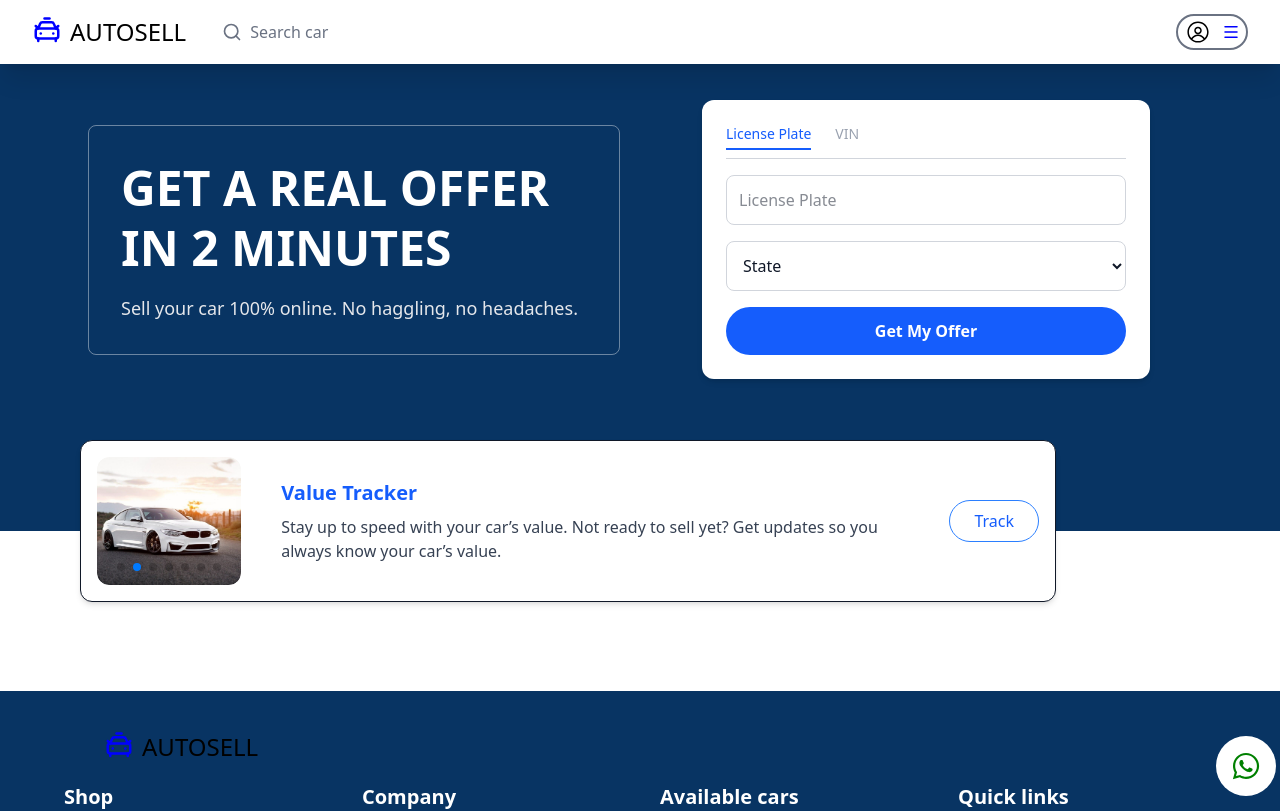
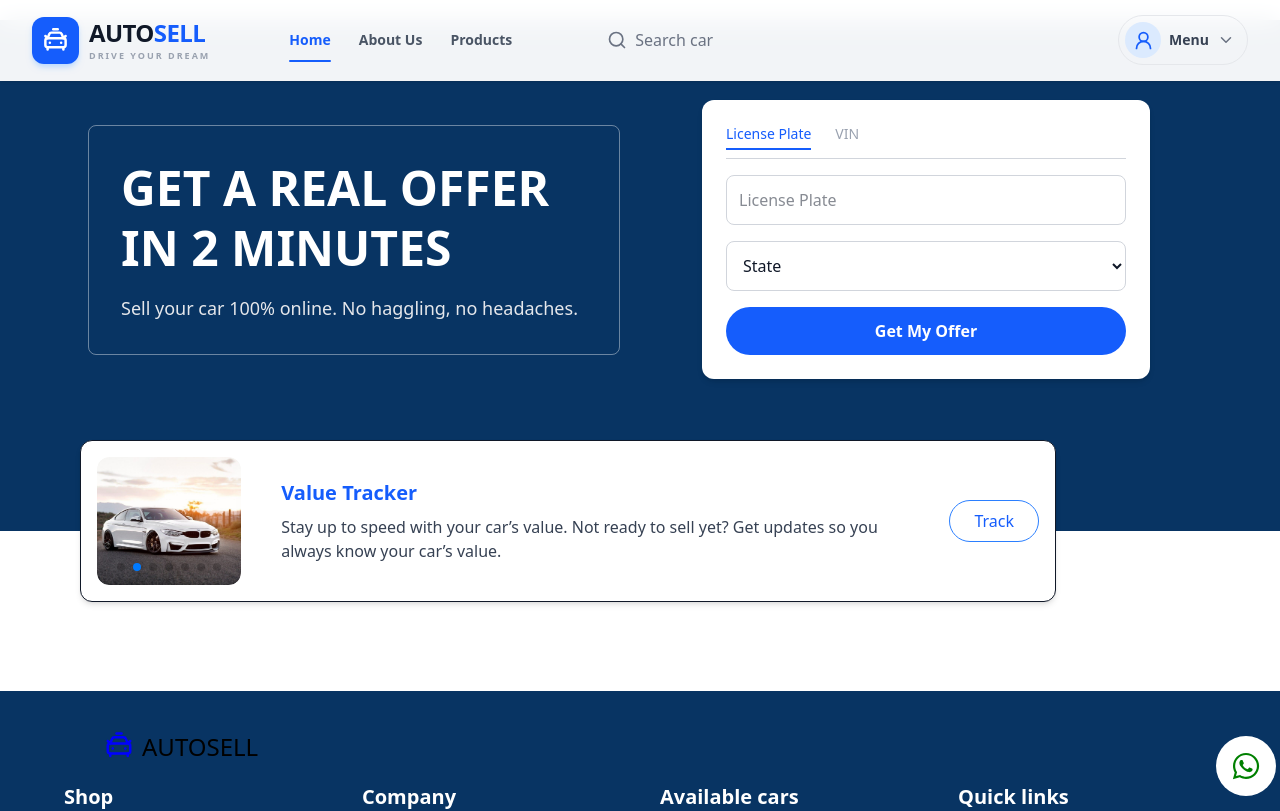
Before and after one commit to heur402/AUTOSELL, a React (Vite) app in the folder Frontend/: page / in a window 1280 px wide. Shown: the top 811 px of the page. Built offline with nearby package versions, Linux system fonts and the light colour scheme.

Commit message:
nav improve

```diff
--- a/Frontend/src/component/NavBar.jsx
+++ b/Frontend/src/component/NavBar.jsx
@@ -1,6 +1,16 @@
+
 import React, { useState, useRef, useEffect } from "react";
-import { CarTaxiFront, Menu, X } from "lucide-react";
-import { RxAvatar } from "react-icons/rx";
+import {
+  CarTaxiFront,
+  Menu,
+  X,
+  UserRound,
+  ChevronDown,
+  Home,
+  Info,
+  ShoppingBag,
+} from "lucide-react";
+
 import { Link, useLocation } from "react-router-dom";
 import SearchBar from "./SearchBar";
 
@@ -9,73 +19,157 @@ const NavBar = () => {
   const menuRef = useRef(null);
   const location = useLocation();
 
+  const navLinks = [
+    { name: "Home", path: "/", icon: Home },
+    { name: "About Us", path: "/about", icon: Info },
+    { name: "Products", path: "/product", icon: ShoppingBag },
+  ];
 
+  // Close menu when clicking outside
   useEffect(() => {
     function handleClickOutside(event) {
       if (menuRef.current && !menuRef.current.contains(event.target)) {
         setIsVisible(false);
       }
     }
+
     document.addEventListener("mousedown", handleClickOutside);
-    return () => document.removeEventListener("mousedown", handleClickOutside);
+
+    return () =>
+      document.removeEventListener("mousedown", handleClickOutside);
   }, []);
 
-
+  // Close menu when navigating
   useEffect(() => {
     setIsVisible(false);
   }, [location.pathname]);
 
   return (
-    <div className="fixed top-0 left-0 w-full z-50 bg-white shadow-xl flex items-center justify-between px-4 md:px-8 py-3">
+    <header className="fixed top-0 left-0 w-full z-50 bg-white/95 backdrop-blur-md border-b border-gray-100 shadow-sm">
 
+      <nav className="max-w-7xl mx-auto px-4 md:px-8 h-20 flex items-center justify-between gap-6">
 
-      <div className="flex items-center justify-between">
-        <div className="flex gap-2">
-          <Link to="/">
-            <CarTaxiFront color="blue" size={30} className="cursor-pointer" />
-          </Link>
-          <span className="hidden md:block text-black text-2xl">AUTOSELL</span>
+        {/* LOGO */}
+        <Link
+          to="/"
+          className="flex items-center gap-2.5 shrink-0 group"
+        >
+          <div className="bg-blue-600 p-2.5 rounded-xl text-white shadow-md shadow-blue-200 group-hover:bg-blue-700 transition">
+            <CarTaxiFront size={27} strokeWidth={2.2} />
           </div>
 
-        <div className="text-black md:ml-5 ml-2 mr-2">
+          <div>
+            <h1 className="text-xl md:text-2xl font-extrabold tracking-tight text-gray-900">
+              AUTO<span className="text-blue-600">SELL</span>
+            </h1>
+            <p className="text-[9px] text-gray-400 tracking-[2px] font-semibold">
+              DRIVE YOUR DREAM
+            </p>
+          </div>
+        </Link>
+
+        {/* DESKTOP NAVIGATION */}
+        <div className="hidden lg:flex items-center gap-7">
+          {navLinks.map((link) => {
+            const active = location.pathname === link.path;
+
+            return (
+              <Link
+                key={link.path}
+                to={link.path}
+                className={`text-sm font-semibold transition-colors relative py-2 ${
+                  active
+                    ? "text-blue-600"
+                    : "text-gray-600 hover:text-blue-600"
+                }`}
+              >
+                {link.name}
+
+                {active && (
+                  <span className="absolute -bottom-1 left-0 w-full h-0.5 bg-blue-600 rounded-full" />
+                )}
+              </Link>
+            );
+          })}
+        </div>
+
+        {/* SEARCH BAR */}
+        <div className="hidden sm:flex flex-1 max-w-md">
+          <div className="w-full">
             <SearchBar />
           </div>
         </div>
 
-
-      <div className="w-18 h-9 border-2 rounded-full p-2 flex items-center space-x-3 border-gray-500">
-        <div className="w-6 h-6 rounded-full flex justify-center items-center cursor-pointer">
-          <RxAvatar color="black" size={180} />
-        </div>
+        {/* PROFILE AND MENU */}
+        <div className="relative shrink-0" ref={menuRef}>
 
           <button
             onClick={() => setIsVisible((prev) => !prev)}
-          className="cursor-pointer"
+            aria-label="Toggle navigation menu"
+            aria-expanded={isVisible}
+            className={`flex items-center gap-2 p-1.5 pr-3 rounded-full border transition-all ${
+              isVisible
+                ? "border-blue-500 bg-blue-50"
+                : "border-gray-200 hover:border-blue-400 hover:bg-gray-50"
+            }`}
           >
-          {isVisible ? <X color="blue" size={18} /> : <Menu color="blue" size={18} />}
-        </button>
+            <div className="w-9 h-9 bg-blue-100 text-blue-600 rounded-full flex items-center justify-center">
+              <UserRound size={21} />
             </div>
 
+            <span className="hidden md:block text-sm font-semibold text-gray-700">
+              Menu
+            </span>
 
+            {isVisible ? (
+              <X size={18} className="text-blue-600" />
+            ) : (
+              <ChevronDown size={18} className="text-gray-500" />
+            )}
+          </button>
+
+          {/* DROPDOWN MENU */}
           {isVisible && (
-        <div
-          ref={menuRef}
-          className="absolute right-0 mt-40 w-40 bg-black text-white rounded-md shadow-lg p-4 z-50"
+            <div className="absolute right-0 top-14 w-56 bg-white rounded-2xl border border-gray-100 shadow-xl p-2 animate-in fade-in slide-in-from-top-2 duration-200">
+
+              <div className="px-3 py-3 border-b border-gray-100 mb-2">
+                <p className="font-bold text-gray-800">Welcome to AUTOSELL</p>
+                <p className="text-xs text-gray-400 mt-1">
+                  Explore our marketplace
+                </p>
+              </div>
+
+              {navLinks.map((link) => {
+                const Icon = link.icon;
+                const active = location.pathname === link.path;
+
+                return (
+                  <Link
+                    key={link.path}
+                    to={link.path}
+                    className={`flex items-center gap-3 px-3 py-3 rounded-xl text-sm font-medium transition ${
+                      active
+                        ? "bg-blue-50 text-blue-600"
+                        : "text-gray-600 hover:bg-gray-50 hover:text-blue-600"
+                    }`}
                   >
-          <div className="flex flex-col space-y-2">
-            <Link to="/" className="font-medium">
-              Home
+                    <Icon size={18} />
+                    {link.name}
                   </Link>
-            <Link to="/about" className="font-medium">
-              About Us
-            </Link>
-            <Link to="/product" className="font-medium">
-              Product
-            </Link>
-          </div>
+                );
+              })}
             </div>
           )}
         </div>
+
+      </nav>
+
+      {/* MOBILE SEARCH */}
+      <div className="sm:hidden px-4 pb-3">
+        <SearchBar />
+      </div>
+
+    </header>
   );
 };
 
```
Lines whose indentation alone changed are shown as unchanged.
